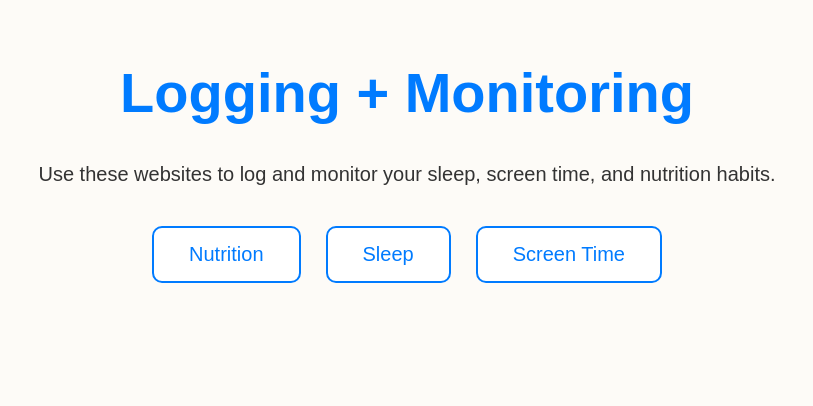
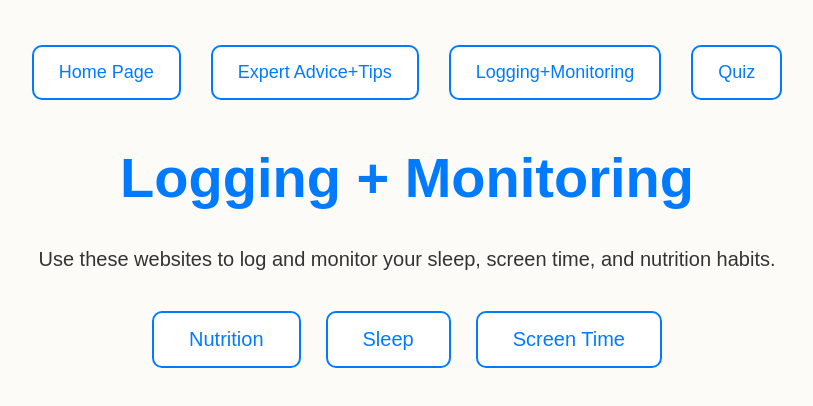
Before and after one commit to krishmillion-cyber/HabitPulse, a plain HTML site: page logging+monitoring.html in a window 1280 px wide. Shown: the whole page, without its empty margins (233-1046 px from the left). Drawn offline with Linux system fonts and the light colour scheme.

Commit message:
Update logging+monitoring.html

```diff
--- a/logging+monitoring.html
+++ b/logging+monitoring.html
@@ -7,7 +7,12 @@
 </head>
 
 <body>
-
+<div class="navbar">
+    <a href="index.html" class="btn1">Home Page</a>
+<a href="expertadvice+tips.html" class="btn2">Expert Advice+Tips</a>
+<a href="logging+monitoring.html" class="btn3">Logging+Monitoring</a>
+<a href="quiz.html" class="btn4">Quiz</a>
+</div>
 <h1>Logging + Monitoring</h1>
 
 <p>Use these websites to log and monitor your sleep, screen time, and nutrition habits.</p>
```
